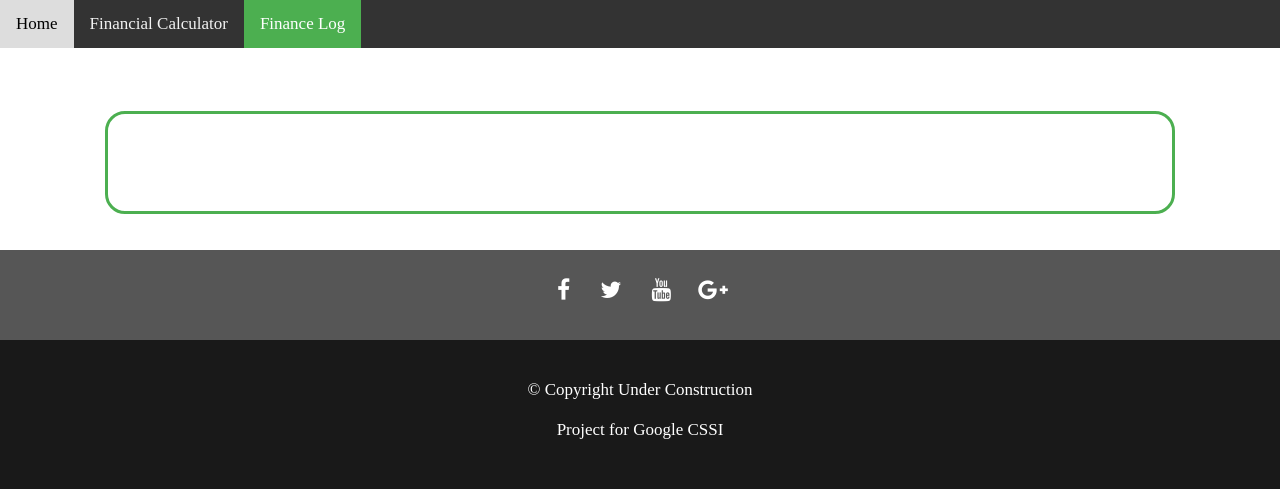
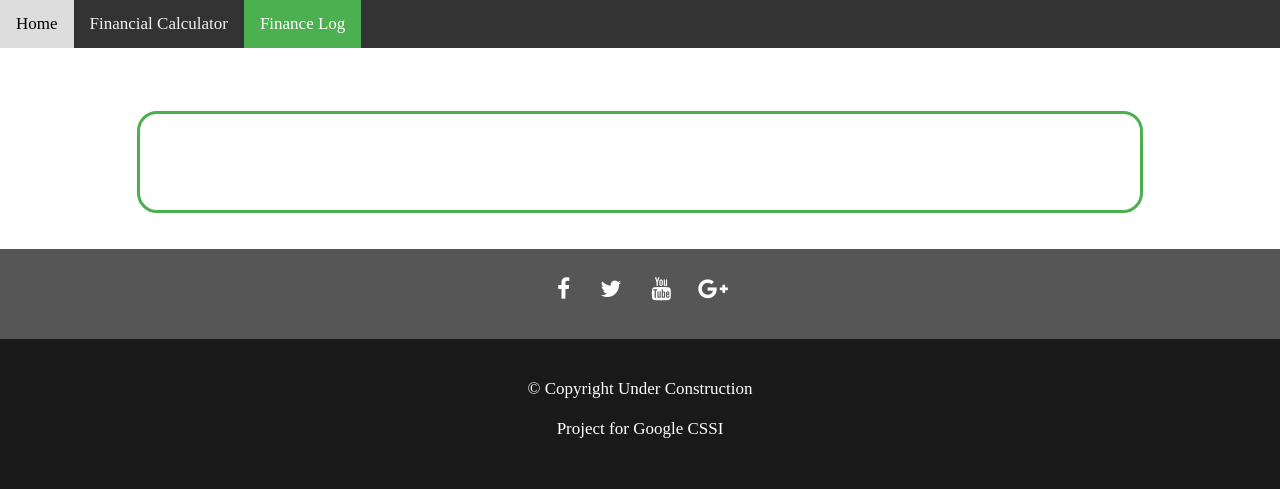
Before and after one commit to eliasd/Wage-Theft-Prevention-Site, a Python web app: template templates/log.html in a window 1280 px wide. Shown: the top 489 px of the page. Run offline with Jinja, Linux system fonts and the light colour scheme; the template is opened without the code that fills it, so the values that code supplies are empty; some libraries are stand-ins or nearby versions; some web fonts are replaced.

Commit message:
aesthetic

```diff
--- a/static_files/log.css
+++ b/static_files/log.css
@@ -7,6 +7,9 @@ h1{
 }
 #header{
   font-family: 'Glegoo', serif;
+}
+p{
+  font-size: 22pt;
 }
 .topnav {
   overflow: hidden;
@@ -34,8 +37,8 @@ h1{
 }
 #your_history{
   border: 3px solid #4CAF50;
-  min-width: 80%;
-  width: 80% ;
+  min-width: 75%;
+  width: 75% ;
   padding: 20px;
   margin: auto;
   border-radius: 20px;
--- a/templates/finlog.html
+++ b/templates/finlog.html
@@ -23,7 +23,9 @@
   </div>
 
   <div id = title>
+    <br>
     <h1>Wage Calculator</h1>
+    <br>
   </div>
   <!--div to put all of wage calc -->
   <div id="check_info">
--- a/templates/log.html
+++ b/templates/log.html
@@ -23,7 +23,7 @@
 
     <div id = "body">
       <div id= "your_history">
-        <h1> Your Daily Logs <h1>
+        <h1> Your Daily Logs : <h1>
           {%for wagestub in stubs%}
           <br />
             <p>
```
